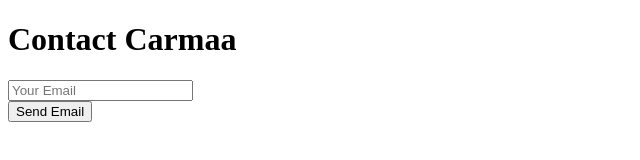
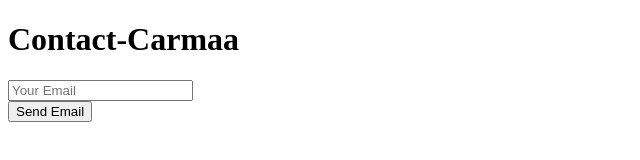
Before and after one commit to carmaa786/carmaa786-test.github.io, a plain HTML site: page index.html in a window 1280 px wide. Shown: the full height of the page, 0-640 px from the left. Drawn offline with Linux system fonts and the light colour scheme.

Commit message:
Update index.html

```diff
--- a/index.html
+++ b/index.html
@@ -4,7 +4,7 @@
   <title>Carmaa Email PoC</title>
 </head>
 <body>
-  <h1>Contact Carmaa</h1>
+  <h1>Contact-Carmaa</h1>
   <form id="contact-form">
     <input type="email" id="email" placeholder="Your Email" required>
     <div class="g-recaptcha" data-sitekey="6Ld0YQIrAAAAAH-AK8jdvUwIdi8plW_AffWqXX-x"></div>
```
